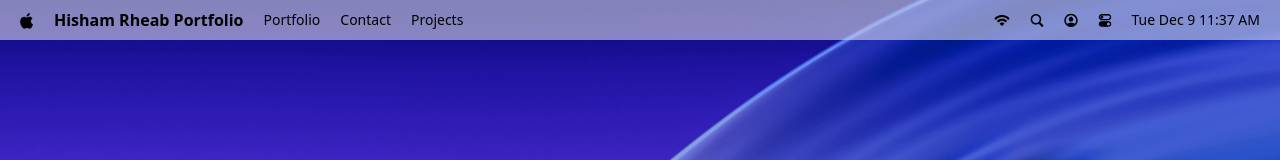
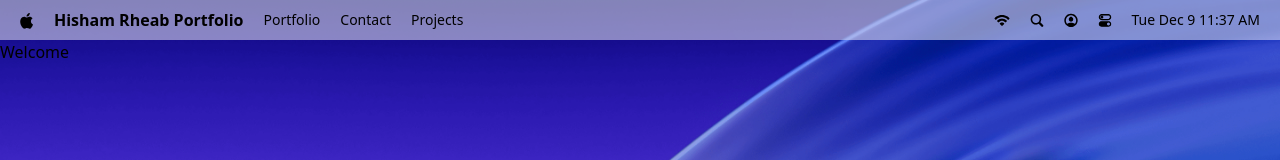
Before and after one commit to hishamrehab/os-portfolio, a React (Vite) app: page / in a window 1280 px wide. Shown: the top 160 px of the page. Built offline with nearby package versions, Linux system fonts and the light colour scheme; a web font is replaced by a local one.

Commit message:
Add index.js file to enahnce importaing fiels

```diff
--- a/src/App.jsx
+++ b/src/App.jsx
@@ -1,10 +1,9 @@
-import React from 'react'
-import Navbar from './components/Navbar'
-
+import { Navbar , Welcome } from "./components"
 const App = () => {
   return (
   <main>
     <Navbar />
+    <Welcome />
   </main>
   )
 }
--- /dev/null
+++ b/src/components/Welcome.jsx
@@ -0,0 +1,7 @@
+const Welcome = () => {
+  return (
+    <div>Welcome</div>
+  )
+}
+
+export default Welcome
--- /dev/null
+++ b/src/components/index.js
@@ -0,0 +1,6 @@
+import Navbar from "./Navbar";
+import Welcome from "./Welcome";
+
+
+
+export {Navbar , Welcome};
```
